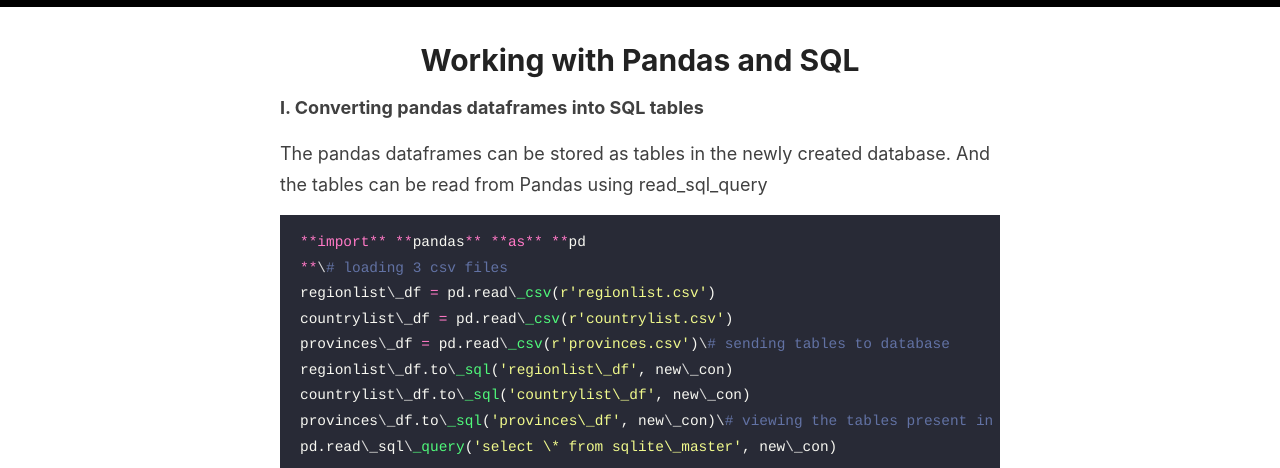
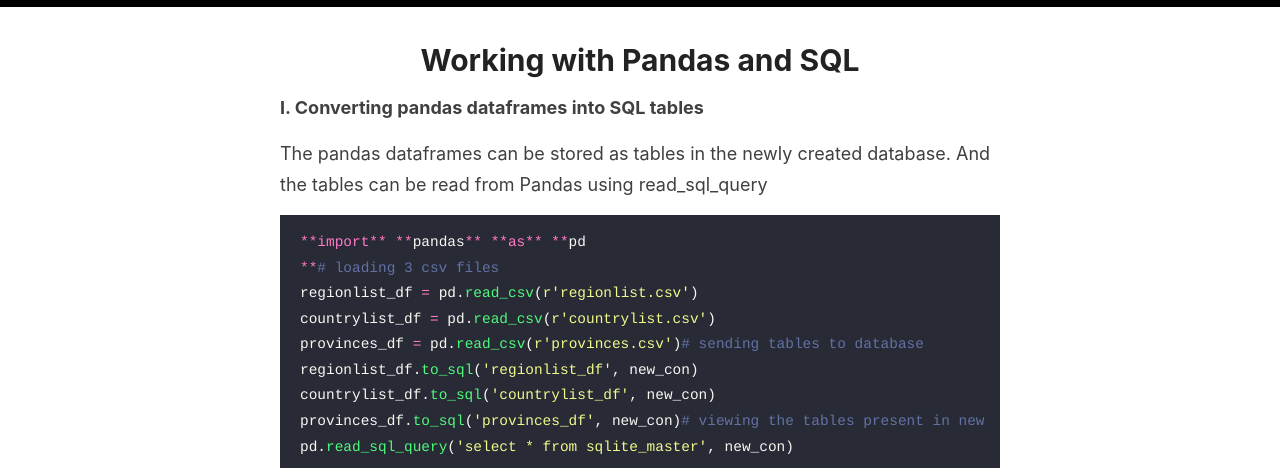
Before and after one commit to kshitijmamgain/home, a Jekyll site: the page built from _posts/2020-01-20-leveraging-combined-power-of-sql-and-pandas.md, in a window 1280 px wide and 1400 px high, scrolled down 1283 px, cut to the strip 0-468 px from the top of the window. Built offline with Jekyll 4.4.1, drawn with Linux system fonts in a browser that asks for light colours; our own code applies the rules of GitHub Pages for plain Markdown files; some of the changed text lies outside the part shown.

````diff
--- a/_posts/2020-01-20-leveraging-combined-power-of-sql-and-pandas.md
+++ b/_posts/2020-01-20-leveraging-combined-power-of-sql-and-pandas.md
@@ -20,8 +20,8 @@ One can create database in Python using sqlite **Connection** object.
 
 ```python
 **import** **sqlite3
-**\# Create a database orpita and a connection new\_con
-new\_con = sqlite3.connect(r"orpita\_.db")
+**# Create a database orpita and a connection new\_con
+new_con = sqlite3.connect(r"orpita\_.db")
 ```
 
 Using the above code would create a Connection object in the default directory to store the data. However, if the name of the Connection object already exists in the present directory, the variable ‘new\_con’ would use that database.
@@ -33,18 +33,18 @@ Working with Pandas and SQL
 
 **I. Converting pandas dataframes into SQL tables**
 
-The pandas dataframes can be stored as tables in the newly created database. And the tables can be read from Pandas using read\_sql\_query
+The pandas dataframes can be stored as tables in the newly created database. And the tables can be read from Pandas using read_sql_query
 
 ```python
 **import** **pandas** **as** **pd
-**\# loading 3 csv files
-regionlist\_df = pd.read\_csv(r'regionlist.csv')
-countrylist\_df = pd.read\_csv(r'countrylist.csv')
-provinces\_df = pd.read\_csv(r'provinces.csv')\# sending tables to database
-regionlist\_df.to\_sql('regionlist\_df', new\_con)
-countrylist\_df.to\_sql('countrylist\_df', new\_con)
-provinces\_df.to\_sql('provinces\_df', new\_con)\# viewing the tables present in new database
-pd.read\_sql\_query('select \* from sqlite\_master', new\_con)
+**# loading 3 csv files
+regionlist_df = pd.read_csv(r'regionlist.csv')
+countrylist_df = pd.read_csv(r'countrylist.csv')
+provinces_df = pd.read_csv(r'provinces.csv')# sending tables to database
+regionlist_df.to_sql('regionlist_df', new_con)
+countrylist_df.to_sql('countrylist_df', new_con)
+provinces_df.to_sql('provinces_df', new_con)# viewing the tables present in new database
+pd.read_sql_query('select * from sqlite_master', new_con)
 ```
 
 ![](https://miro.medium.com/max/1470/1*0QSqvOYBet_5dOt4gUK3Fw.png)
@@ -54,16 +54,16 @@ Tables created inside the database
 Once we have a connection and data tables we could create a **Cursor** object to execute the structured queries.
 
 ```python
-\# create a cursor object which connects with Connection **'**new\_con'
-cur = new\_con.cursor()\# to execute the SQL query, provide top 5 rows from a table
-cur.execute("SELECT  \* FROM regionlist\_df LIMIT 5")\# to fetch the query result
+# create a cursor object which connects with Connection **'**new con'
+cur = new_con.cursor()# to execute the SQL query, provide top 5 rows from a table
+cur.execute("SELECT  * FROM regionlist_df LIMIT 5") # to fetch the query result
 cur.fetchall()'''
-\# Output
-\>>\[(0, 3000432767, 'City', None, None, 'Bury', 'Bury, Quebec, Canada', 11183),
+# Output
+>>[(0, 3000432767, 'City', None, None, 'Bury', 'Bury, Quebec, Canada', 11183),
  (1, 6213185, 'Metro Station', None, None,'Queen Station','Queen Station, Toronto, Ontario, Canada', 6057934),
  (2, 31, 'Country', None, None, 'Canada', 'Canada', 500001),
  (3, 11111, 'Province (State)', None, None, 'Alberta', 'Alberta, Canada', 31),
- (4, 11117, 'Province (State)', None, None, 'British Columbia', 'British Columbia, Canada'  31)\]
+ (4, 11117, 'Province (State)', None, None, 'British Columbia', 'British Columbia, Canada'  31)]
 '''
 ```
 
@@ -74,8 +74,8 @@ Conversely, the data tables can be extracted from database and converted into pa
 ```python
 #Create a new conncetion con
 con = sqlite3.connect("./pokedex.sqlite")
-cur=con.cursor()_\# Let us see the list of tables in the DB_
-cur.execute("SELECT name FROM sqlite\_master WHERE type='table';")
+cur=con.cursor() # Let us see the list of tables in the DB_
+cur.execute("SELECT name FROM sqlite_master WHERE type='table';")
 cur.fetchall()
 ```
 
````
Also changed, not shown: other parts of _posts/2020-01-20-leveraging-combined-power-of-sql-and-pandas.md (+6 -6 lines), _pages/about.md (+5 -19 lines), _posts/2019-12-20-interest-rates-forecasting-using-stochastic-differential-equations.md (+16 -16 lines).
